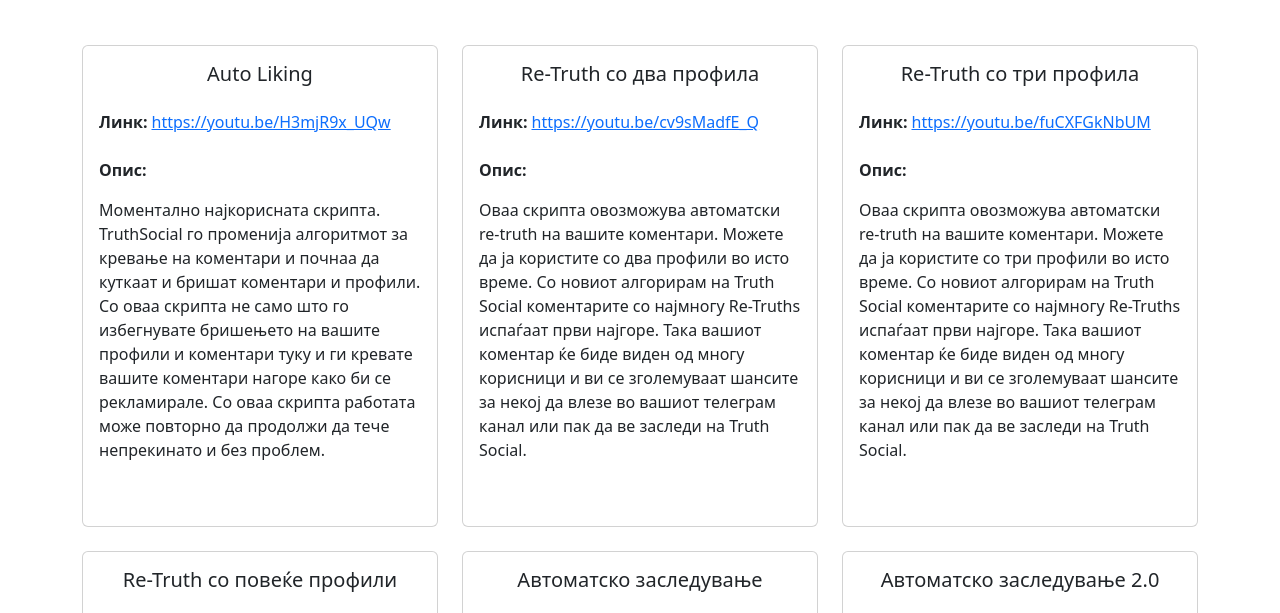
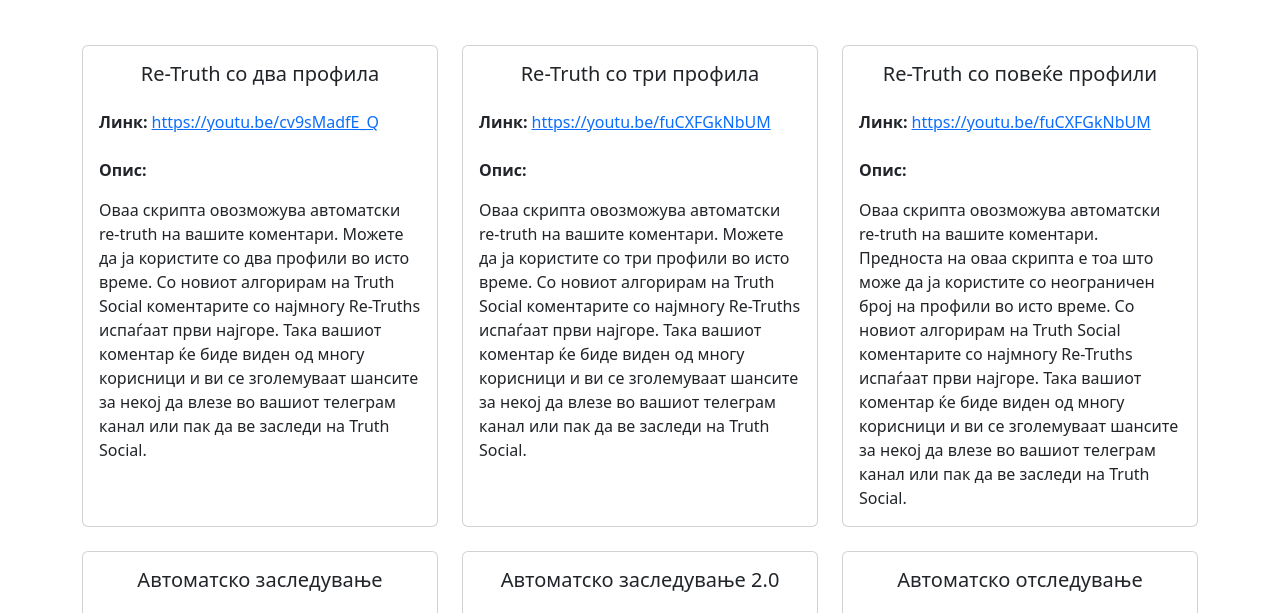
Before and after one commit to truth-scripts/TruthWeb, a plain HTML site: page index.html in a window 1280 px wide. Shown: the part 147-760 px from the top of the page. Drawn offline with nearby package versions, Linux system fonts and the light colour scheme.

Commit message:
Add files via upload
fix

```diff
--- a/index.html
+++ b/index.html
@@ -20,23 +20,6 @@
             <a class="d-inline-block ms-3" href="https://t.me/+ZJalWjEXyLE1YjVk" target="_blank">t.me/+ZJalWjEXyLE1YjVk</a>
         </div>
         <div class="row mt-5">
-            <div class="col-md-4 mb-4">
-                <div class="card card-custom">
-                    <div class="card-body">
-                        <div class="d-flex flex-column align-items-center">
-                            <h5 class="card-title text-center">Аuto Liking</h5>
-                        </div>
-                        <div class="d-flex mt-3">
-                            <p class="d-inline-block fw-bold">Линк: </p>
-                            <a href="https://youtu.be/H3mjR9x_UQw" target="_blank" class="card-link d-inline-block ms-1">https://youtu.be/H3mjR9x_UQw</a>
-                        </div>
-                        <div>
-                            <p class="d-inline-block fw-bold mt-2">Опис: </p>
-                            <p class="card-text">Моментално најкорисната скрипта. TruthSocial го променија алгоритмот за кревање на коментари и почнаа да куткаат и бришат коментари и профили. Со оваа скрипта не само што го избегнувате бришењето на вашите профили и коментари туку и ги кревате вашите коментари нагоре како би се рекламирале. Со оваа скрипта работата може повторно да продолжи да тече непрекинато и без проблем.</p>
-                        </div>
-                    </div>
-                </div>
-            </div>
             <div class="col-md-4 mb-4">
                 <div class="card card-custom">
                     <div class="card-body">
```
